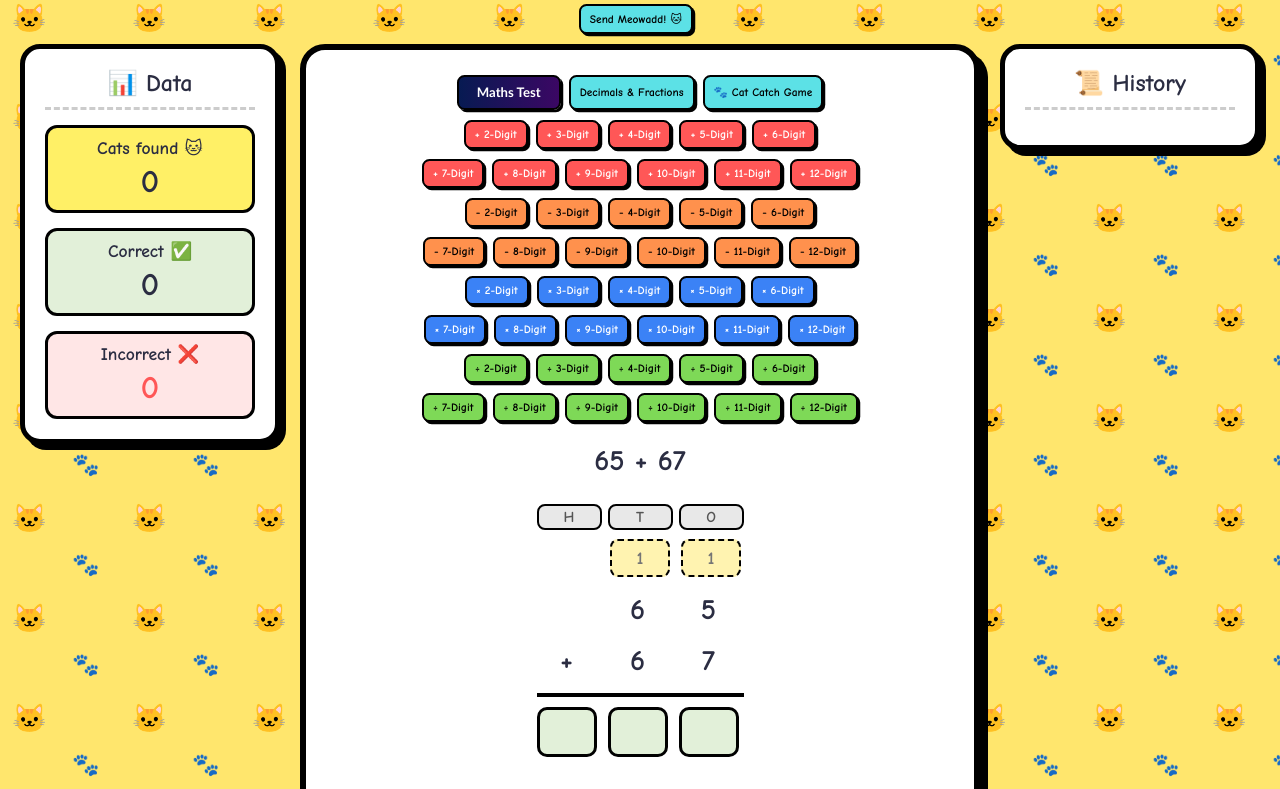
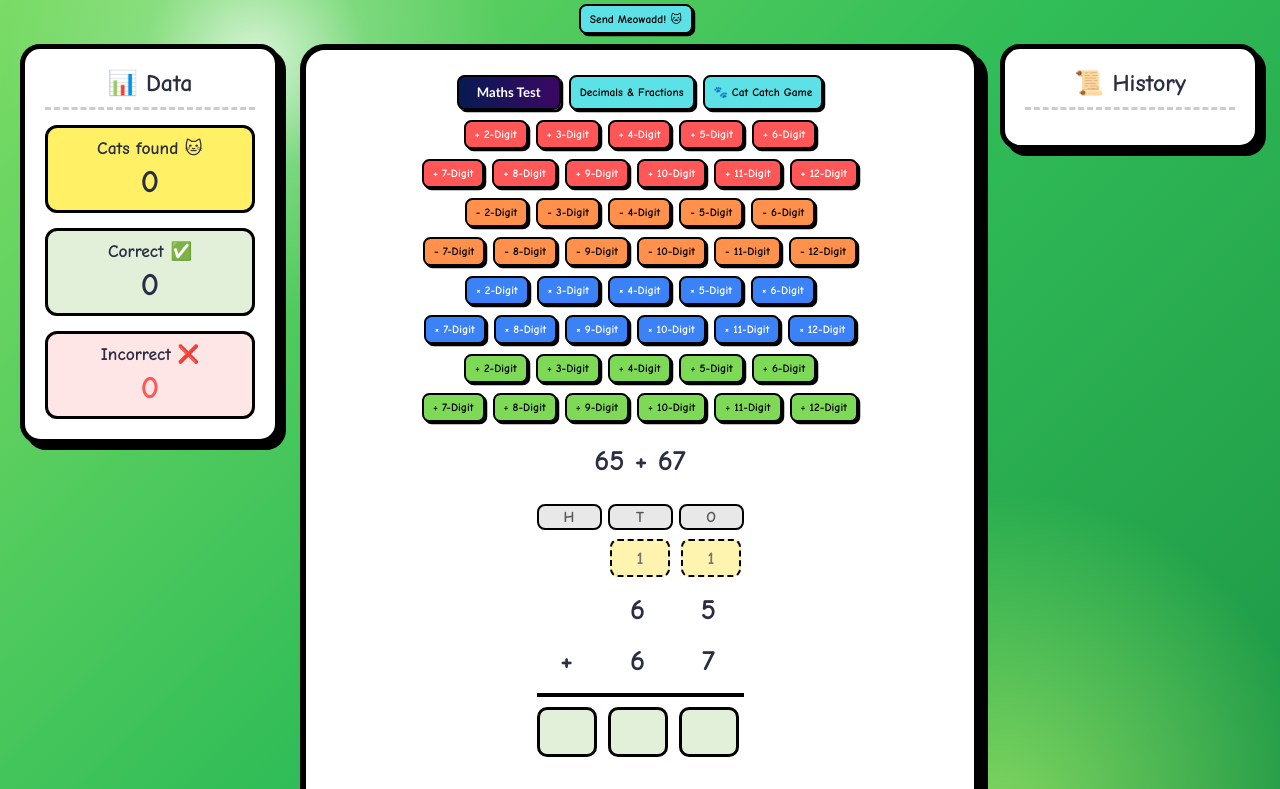
Before and after one commit to fihmandbarmu/maths4, a plain HTML site: page index.html in a window 1280 px wide. Shown: the part 110-899 px from the top of the page. Drawn offline with Linux system fonts and the light colour scheme.

Commit message:
Make the page background shiny green

```diff
--- a/feature.css
+++ b/feature.css
@@ -143,3 +143,18 @@
     border-radius: 0;
   }
 }
+
+/* Shiny green page background */
+:root {
+  --bg-color: #35c759;
+}
+
+body {
+  background-color: #35c759 !important;
+  background-image:
+    radial-gradient(circle at 20% 15%, rgba(255, 255, 255, 0.75) 0, rgba(255, 255, 255, 0.18) 8%, transparent 18%),
+    radial-gradient(circle at 78% 82%, rgba(205, 255, 112, 0.55) 0, transparent 24%),
+    linear-gradient(135deg, #82df67 0%, #31bd57 48%, #198f43 100%) !important;
+  background-repeat: no-repeat !important;
+  background-size: cover !important;
+}
```
